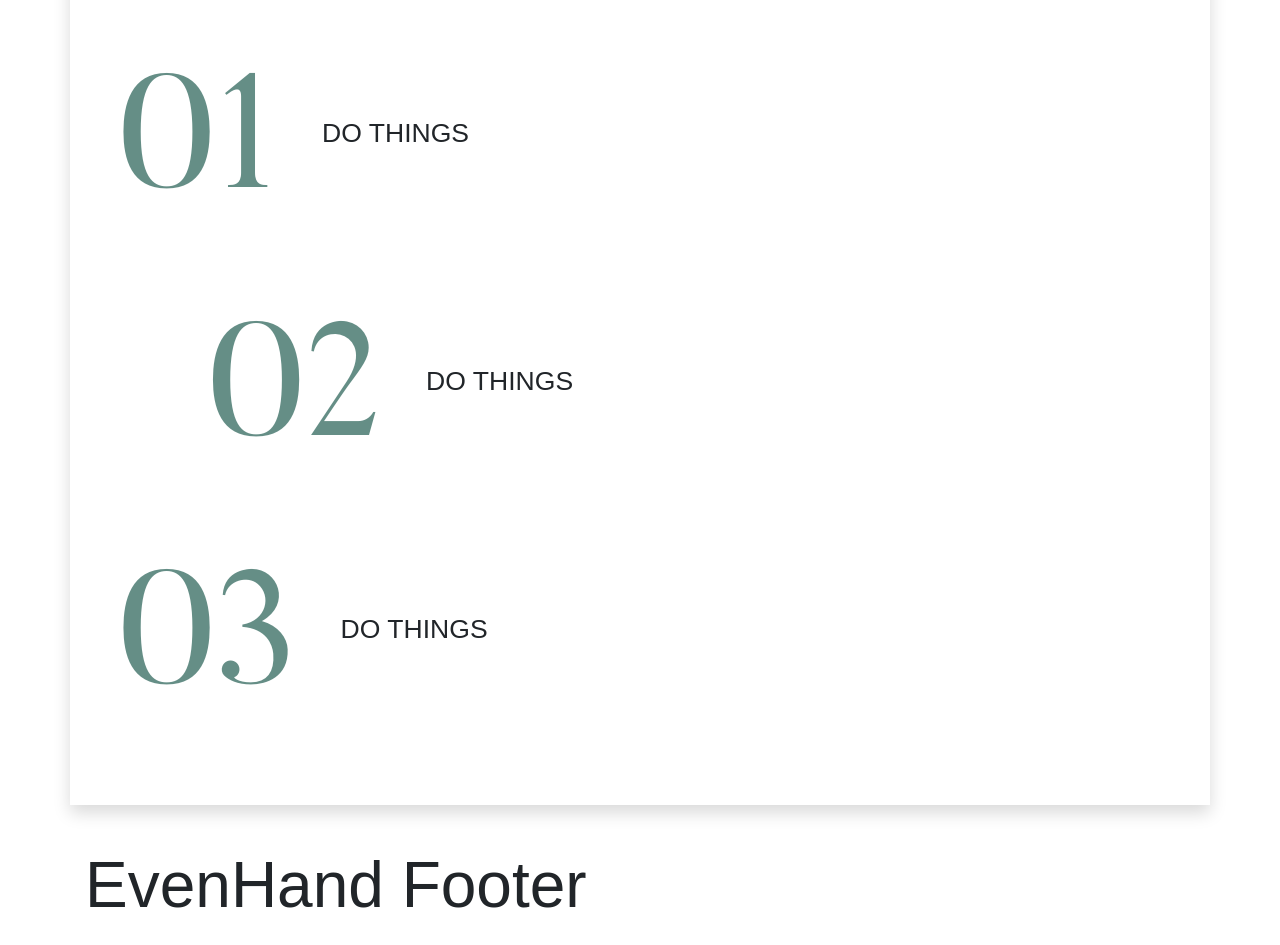
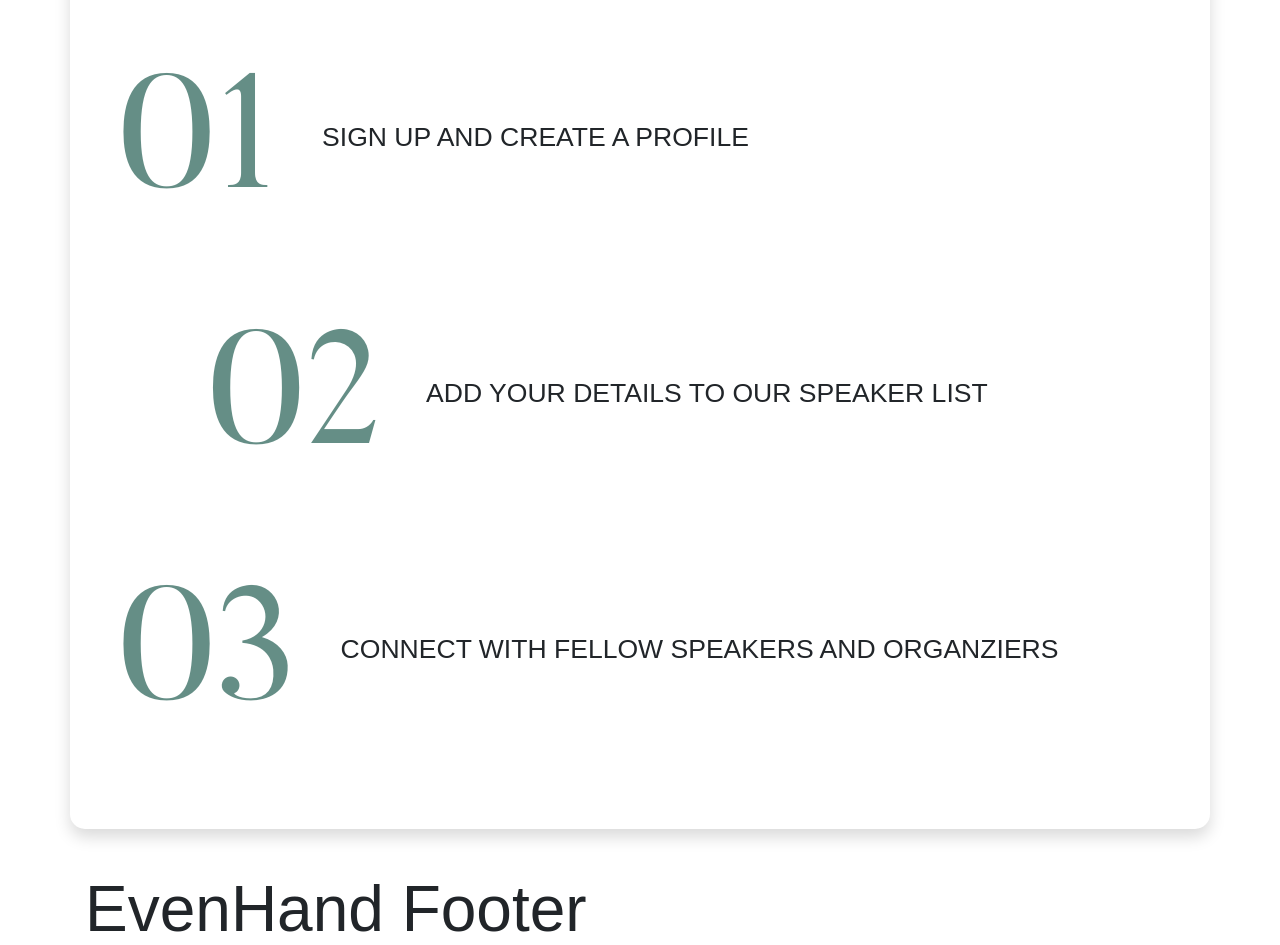
Before and after one commit to evenhand-ottawa/evenhand-frontend, a React (Vite) app: page / in a window 1280 px wide. Shown: the part 860-1805 px from the top of the page. Before the commit the page ends 1781 px from the top, so only its background shows below. Built offline with nearby package versions, Linux system fonts and the light colour scheme; a web font is replaced by a local one.

Commit message:
Small changes, rounded corners

```diff
--- a/src/components/home.jsx
+++ b/src/components/home.jsx
@@ -7,7 +7,7 @@ import styled from '@emotion/styled'
 
 import imgPerson from '../images/person-home-2x.png'
 
-const BigNumber = styled.h1`
+const BigNumber = styled.p`
 	font-size: 10rem;
 	color: rgba(47, 102, 92, 0.74);
 	line-height: 1;
@@ -85,7 +85,7 @@ export function Home() {
 			</div>
 
 			<div className="mt-n5 mb-5">
-				<div className="container bg-white shadow px-5 py-5">
+				<div className="container bg-white shadow px-5 py-5 rounded-corners">
 					<div className="row">
 						<div className="col">
 							<h2 className="text-center mb-5">How it works</h2>
@@ -97,7 +97,9 @@ export function Home() {
 							<BigNumber>01</BigNumber>
 						</div>
 						<div className="col d-flex align-items-center">
-							<h4 className="col d-flex align-items-center">Do things</h4>
+							<h4 className="col d-flex align-items-center">
+								Sign up and create a profile
+							</h4>
 						</div>
 					</div>
 
@@ -106,7 +108,9 @@ export function Home() {
 							<BigNumber>02</BigNumber>
 						</div>
 						<div className="col d-flex align-items-center">
-							<h4 className="col d-flex align-items-center">Do things</h4>
+							<h4 className="col d-flex align-items-center">
+								Add your details to our speaker list
+							</h4>
 						</div>
 					</div>
 
@@ -115,7 +119,9 @@ export function Home() {
 							<BigNumber>03</BigNumber>
 						</div>
 						<div className="col d-flex align-items-center">
-							<h4 className="col d-flex align-items-center">Do things</h4>
+							<h4 className="col d-flex align-items-center">
+								Connect with fellow speakers and organziers
+							</h4>
 						</div>
 					</div>
 				</div>
--- a/src/css/app.scss
+++ b/src/css/app.scss
@@ -140,3 +140,8 @@ input[type="text"].form-control {
 	background-color: #E5E5E5;
 	border-color: #E5E5E5;
 }
+
+// Phil's hacky CSS
+.rounded-corners {
+	border-radius: 15px;
+}
```
